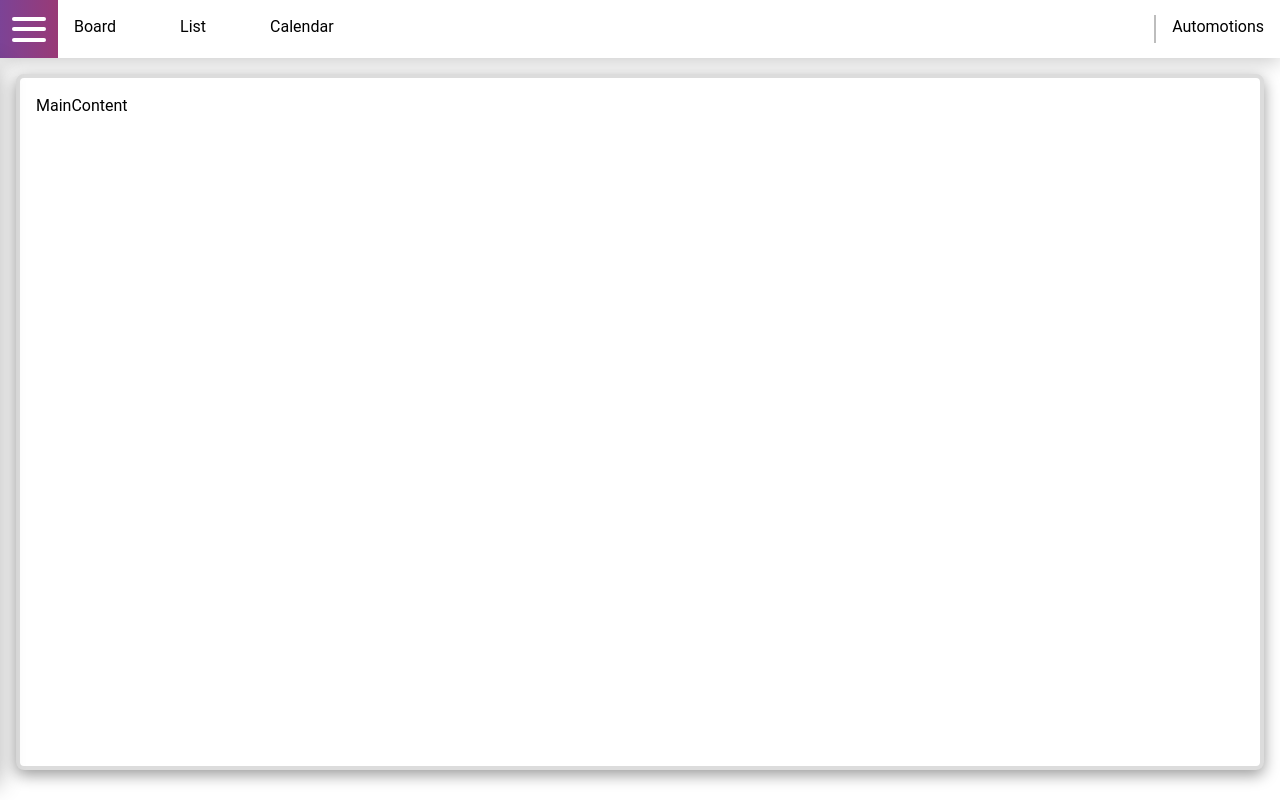
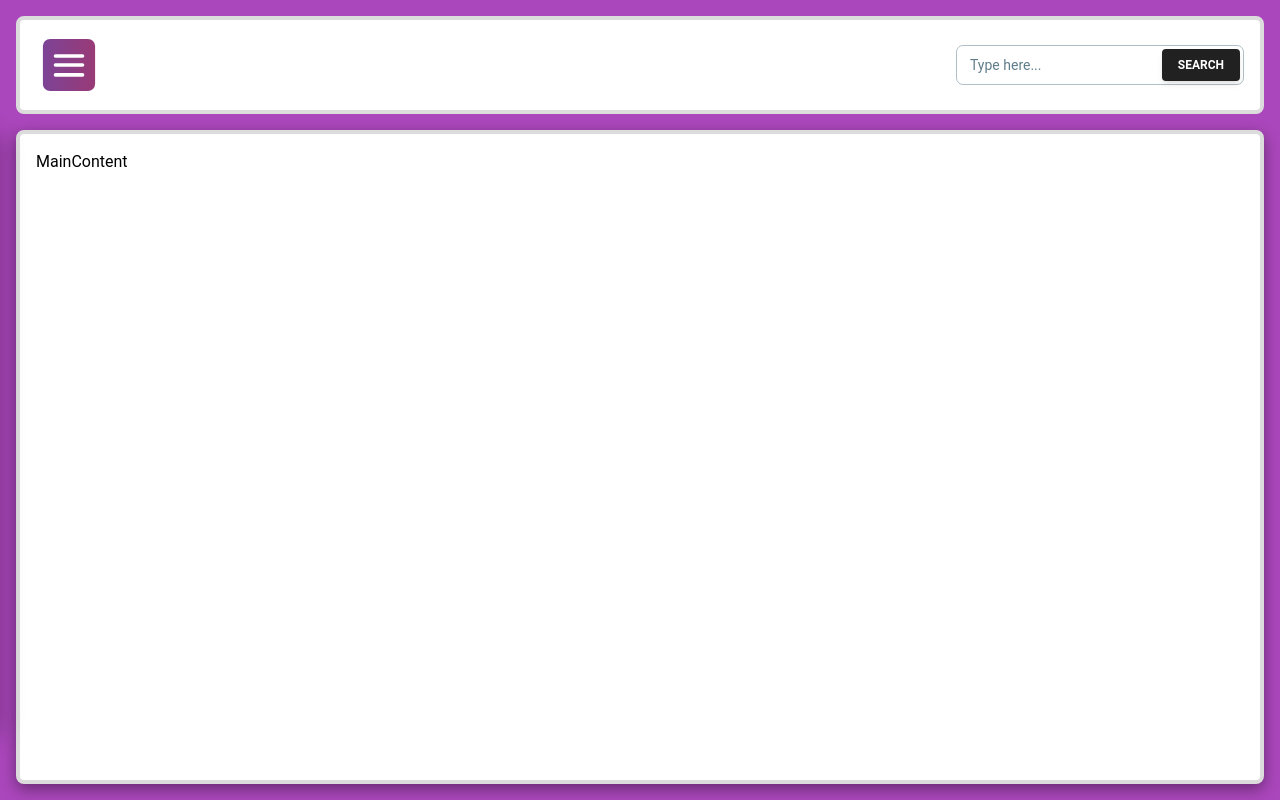
Before and after one commit to MiguelMR86/TaskHub, a React (Vite) app: page / in a window 1280 px wide. Built offline with nearby package versions, Linux system fonts and the light colour scheme; a web font is replaced by a local one.

Commit message:
Code Refactor & Update

```diff
--- a/src/components/TaskManager/Main/MainContent.jsx
+++ b/src/components/TaskManager/Main/MainContent.jsx
@@ -2,7 +2,7 @@ import React from 'react'
 
 function MainContent() {
   return (
-    <div className='h-[87%] m-4 rounded-lg bg-white shadow-[0_5px_15px_rgba(0,0,0,.4)] p-4 border-4 border-[#DCDCDC]'>MainContent</div>
+    <div className='w-full h-full rounded-lg bg-white shadow-[0_5px_15px_rgba(0,0,0,.4)] p-4 border-4 border-[#DCDCDC]'>MainContent</div>
   )
 }
 
--- a/src/components/TaskManager/Nav/NavBar.jsx
+++ b/src/components/TaskManager/Nav/NavBar.jsx
@@ -1,12 +1,35 @@
-import React from 'react'
-import NavList from './NavList'
+import {
+  Navbar,
+  Typography,
+  IconButton,
+  Button,
+  Input,
+} from "@material-tailwind/react";
+import { BellIcon, Cog6ToothIcon } from "@heroicons/react/24/solid";
+import SideBar from '../Side/SideBar'
 
-function NavBar() {
+export default function NavBar() {
   return (
-    <div className='w-full bg-white'>
-        <NavList />
-    </div>
-  )
+    <Navbar color="transparent" className="w-full bg-white border-4 border-[#DCDCDC] rounded-lg" fullWidth={true}>
+      <div className="flex flex-wrap items-center justify-between gap-y-4 text-blue-gray-900">
+        <SideBar />
+
+        {/*  */}
+
+        <div className="relative flex w-full gap-2 md:w-max">
+          <Input
+            type="search"
+            label="Type here..."
+            className="pr-20"
+            containerProps={{
+              className: "min-w-[288px]",
+            }}
+          />
+          <Button size="sm" className="!absolute right-1 top-1 rounded">
+            Search
+          </Button>
+        </div>
+      </div>
+    </Navbar>
+  );
 }
-
-export default NavBar
--- a/src/components/TaskManager/Nav/NavList.jsx
+++ b/src/components/TaskManager/Nav/NavList.jsx
@@ -5,7 +5,7 @@ function NavList() {
 
   return (
     <div className="flex items-center h-full justify-between select-none">
-      <ul className="flex flex-row items-center ml-4 gap-6 overflow-y-auto sm:gap-10 lg:gap-16">
+      <ul className="flex flex-row items-center ml-4 gap-6 overflow-y-auto mr-4 sm:gap-10 lg:gap-16">
         <a
           className={`border-b-4 h-[85%] flex items-center rounded cursor-pointer transition-all  ${currentSection == "Board" ? "border-[#993a76]" : "border-transparent hover:border-gray-400"}`}
           onClick={() => setCurrentSection("Board")}
--- a/src/components/TaskManager/Side/SideBar.jsx
+++ b/src/components/TaskManager/Side/SideBar.jsx
@@ -11,7 +11,7 @@ export default function SideBar() {
 
   return (
     <>
-      <div className='flex justify-center items-center w-[58px] h-[58px] p-3 select-none bg-gradient-to-r from-[#7c4396] to-[#993a76]'>
+      <div className='flex justify-center items-center w-[58px] h-[58px] ml-1 p-3 rounded-lg select-none scale-90 bg-gradient-to-r from-[#7c4396] to-[#993a76]'>
         <label className="relative w-[50px] h-[25px] bg-transparent cursor-pointer" htmlFor="burger">
           <input type="checkbox" id="burger" className="hidden" onClick={() => setOpenNav(!openNav)}/>
           <span className={`block absolute w-full bg-white p-[2px] rounded-[9px] opacity-1 left-0 rotate-0 transition-all top-0 origin-[left_center] ${openNav ? 'rotate-[45deg] top-0 left-[5px]' : ''}`}></span>
@@ -20,7 +20,7 @@ export default function SideBar() {
         </label>
       </div>
 
-      <Navbar fullWidth className={`absolute w-[300px] h-[90vh] flex flex-col justify-between rounded-none rounded-r-lg top-[60px] shadow-[0_5px_25px_rgba(0,0,0,0.3)] transition-all ${openNav ? 'translate-x-[0]' : ' -translate-x-[300px]'}`}>
+      <Navbar color="white" fullWidth className={`absolute w-[300px] h-[530px] md:h-[600px] flex flex-col justify-between rounded-lg top-[186px] md:top-[130px] shadow-[0_5px_25px_rgba(0,0,0,0.3)] transition-all ${openNav ? '-translate-x-[19px]' : ' -translate-x-[336px]'}`}>
         <div open={openNav}>
           <Logo />
           <SideBarContent/>
--- a/src/components/TaskManager/Side/SideBarContent.jsx
+++ b/src/components/TaskManager/Side/SideBarContent.jsx
@@ -1,5 +1,5 @@
 import React from "react";
-import { Typography } from "@material-tailwind/react";
+import { Typography, Button } from "@material-tailwind/react";
 
 function SideBarContent() {
   return (
@@ -10,9 +10,10 @@ function SideBarContent() {
         color="blue-gray"
         className="p-1 font-medium"
       >
-        <a href="#" className="flex items-center hover:text-blue-500 transition-colors">
+        <Button variant="text" color="blue-gray">
           Home
-        </a>
+        </Button>
+
       </Typography>
       <Typography
         as="li"
@@ -20,9 +21,9 @@ function SideBarContent() {
         color="blue-gray"
         className="p-1 font-medium"
       >
-        <a href="#" className="flex items-center hover:text-blue-500 transition-colors">
+        <Button variant="text" color="blue-gray">
           Info
-        </a>
+        </Button>
       </Typography>
       <Typography
         as="li"
@@ -30,9 +31,9 @@ function SideBarContent() {
         color="blue-gray"
         className="p-1 font-medium"
       >
-        <a href="#" className="flex items-center hover:text-blue-500 transition-colors">
+        <Button variant="text" color="blue-gray">
           Notifications
-        </a>
+        </Button>
       </Typography>
     </ul>
   );
--- a/src/components/TaskManager/TaskManager.jsx
+++ b/src/components/TaskManager/TaskManager.jsx
@@ -1,14 +1,10 @@
 import React from 'react'
-import SideBar from './Side/SideBar'
 import NavBar from './Nav/NavBar'
 import MainContent from './Main/MainContent'
 function TaskManager() {
   return (
-    <div className='h-screen w-full'>
-      <div  className='flex shadow-[0_5px_20px_rgba(0,0,0,.2)]'>
-        <SideBar />
-        <NavBar />
-      </div>
+    <div className='h-screen w-full p-4 flex flex-col gap-4 bg-purple-400'>
+      <NavBar />
       <MainContent />
     </div>
   )
```
